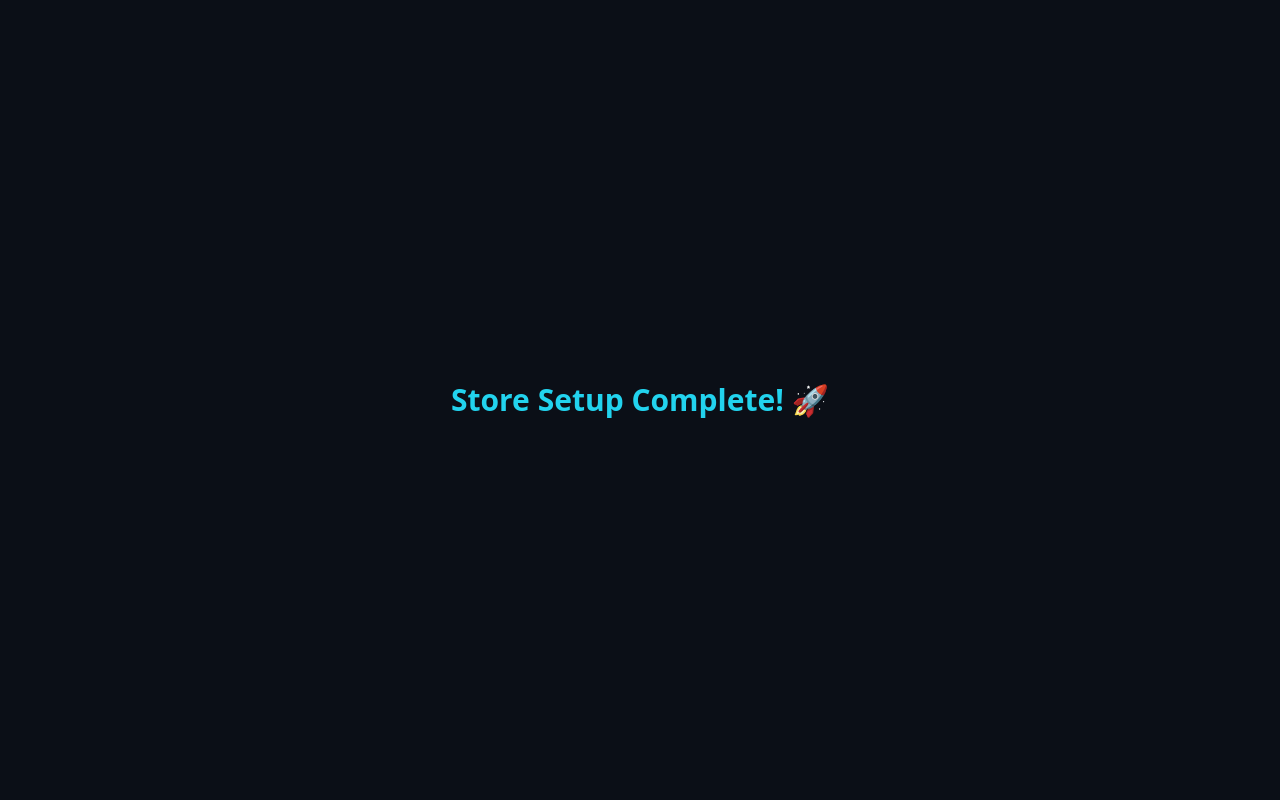
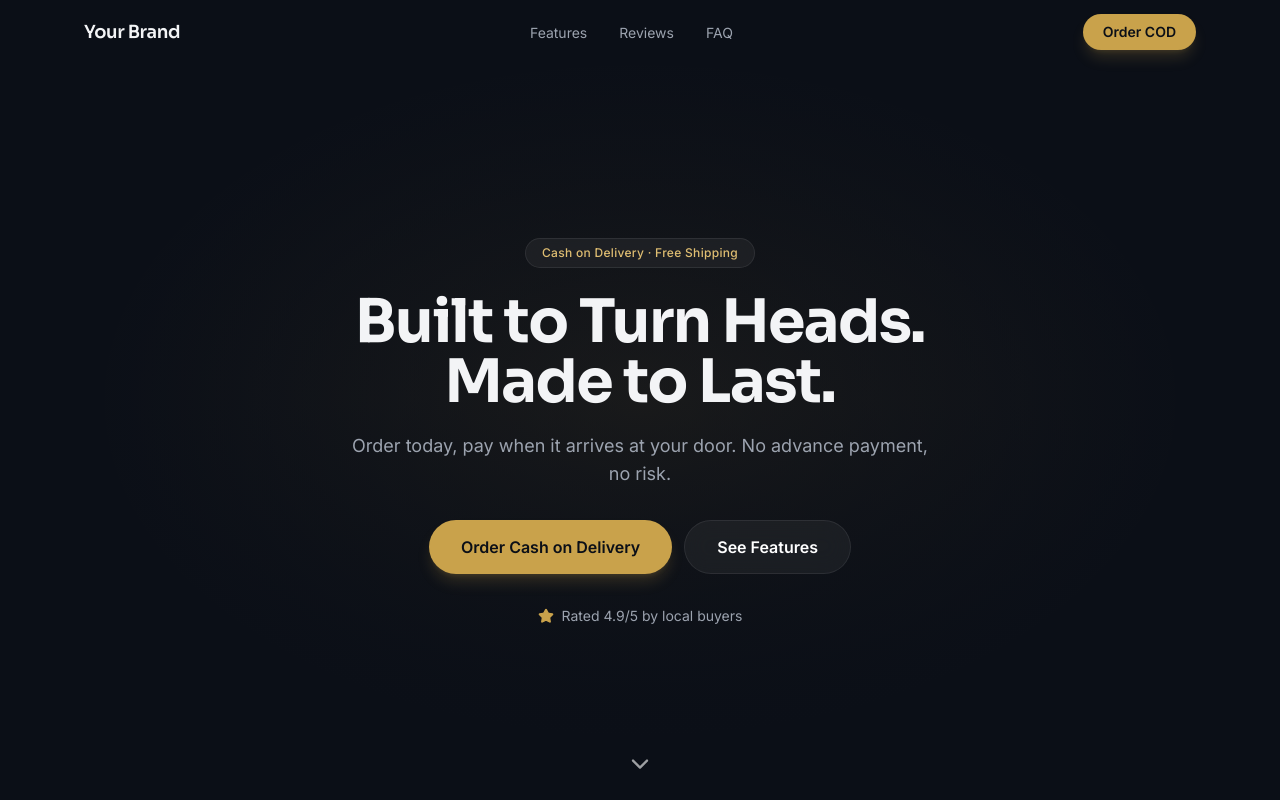
Before and after one commit to huzaifa-khan00/e-commerce-store, a React (Vite) app: page / in a window 1280 px wide. Shown: the top 800 px of the page. Built offline with nearby package versions, Linux system fonts and the light colour scheme.

Commit message:
Module 1: theme, navbar and hero section

```diff
--- a/index.html
+++ b/index.html
@@ -6,7 +6,16 @@
     <meta name="viewport" content="width=device-width, initial-scale=1.0" />
     <meta name="theme-color" content="#0B0F17" />
     <title>E-Commerce Store</title>
+
+    <!-- Fonts: Sora (headings) + Inter (body) -->
+    <link rel="preconnect" href="https://fonts.googleapis.com" />
+    <link rel="preconnect" href="https://fonts.gstatic.com" crossorigin />
+    <link
+      href="https://fonts.googleapis.com/css2?family=Inter:wght@400;500;600&family=Sora:wght@500;600;700&display=swap"
+      rel="stylesheet"
+    />
   </head>
+
   <body>
     <div id="root"></div>
     <script type="module" src="/src/main.jsx"></script>
--- a/package.json
+++ b/package.json
@@ -12,6 +12,7 @@
     "@hookform/resolvers": "^3.9.1",
     "clsx": "^2.1.1",
     "firebase": "^10.14.1",
+    "framer-motion": "^14.9.0",
     "lucide-react": "^0.460.0",
     "react": "^18.3.1",
     "react-dom": "^18.3.1",
--- a/src/App.jsx
+++ b/src/App.jsx
@@ -1,10 +1,15 @@
-// Temporary starter component, replaced later by the router.
+import { MotionConfig } from "framer-motion";
+import Navbar from "./layout/Navbar";
+import HomePage from "./pages/HomePage";
+
 export default function App() {
   return (
-    <div className="min-h-screen bg-darkBg text-white flex items-center justify-center">
-      <h1 className="text-3xl font-bold text-cyan-400">
-        Store Setup Complete! 🚀
-      </h1>
-    </div>
+    // reducedMotion="user" turns animations off for people who prefer less motion
+    <MotionConfig reducedMotion="user">
+      <Navbar />
+      <main>
+        <HomePage />
+      </main>
+    </MotionConfig>
   );
 }
--- a/src/components/home/Hero.jsx
+++ b/src/components/home/Hero.jsx
@@ -1 +1,108 @@
-// src/components/home/Hero.jsx
+import { useState } from "react";
+import { motion } from "framer-motion";
+import { ChevronDown, Star } from "lucide-react";
+import Button from "../ui/Button";
+import { HERO } from "../../utils/constants";
+
+// Staggered fade-up: each child appears slightly after the previous one.
+const container = {
+  hidden: {},
+  show: { transition: { staggerChildren: 0.15, delayChildren: 0.2 } },
+};
+const item = {
+  hidden: { opacity: 0, y: 24 },
+  show: { opacity: 1, y: 0, transition: { duration: 0.7, ease: "easeOut" } },
+};
+
+export default function Hero() {
+  // If the video file is missing or fails, we fall back to the gradient glow.
+  const [videoFailed, setVideoFailed] = useState(false);
+
+  return (
+    <section
+      id="hero"
+      className="relative flex min-h-screen items-center justify-center overflow-hidden"
+    >
+      {/* Background video */}
+      {!videoFailed && (
+        <video
+          className="absolute inset-0 h-full w-full object-cover"
+          src={HERO.videoSrc}
+          poster={HERO.posterSrc}
+          autoPlay
+          muted
+          loop
+          playsInline
+          preload="metadata"
+          onError={() => setVideoFailed(true)}
+        />
+      )}
+
+      {/* Fallback glow, visible when there is no video */}
+      <div className="absolute inset-0 bg-[radial-gradient(ellipse_at_center,rgba(201,162,75,0.15),transparent_60%)]" />
+
+      {/* Dark overlay keeps text readable and fades into the next section */}
+      <div className="absolute inset-0 bg-gradient-to-b from-darkBg/70 via-darkBg/50 to-darkBg" />
+
+      {/* Centered content */}
+      <motion.div
+        variants={container}
+        initial="hidden"
+        animate="show"
+        className="relative z-10 mx-auto flex max-w-3xl flex-col items-center px-5 pt-16 text-center"
+      >
+        <motion.span
+          variants={item}
+          className="glass-panel mb-6 rounded-full px-4 py-1.5 text-xs font-medium tracking-wide text-gold-light"
+        >
+          {HERO.eyebrow}
+        </motion.span>
+
+        <motion.h1
+          variants={item}
+          className="font-heading text-4xl font-bold leading-tight tracking-tight sm:text-5xl md:text-6xl"
+        >
+          {HERO.headline}
+        </motion.h1>
+
+        <motion.p
+          variants={item}
+          className="mt-5 max-w-xl text-base text-muted sm:text-lg"
+        >
+          {HERO.subtext}
+        </motion.p>
+
+        <motion.div
+          variants={item}
+          className="mt-8 flex flex-col gap-3 sm:flex-row"
+        >
+          <Button href="#buy-now" className="px-8 py-3.5 text-base">
+            Order Cash on Delivery
+          </Button>
+          <Button href="#features" variant="ghost" className="px-8 py-3.5 text-base">
+            See Features
+          </Button>
+        </motion.div>
+
+        <motion.div
+          variants={item}
+          className="mt-8 flex items-center gap-2 text-sm text-muted"
+        >
+          <Star size={16} className="fill-gold text-gold" />
+          {HERO.rating}
+        </motion.div>
+      </motion.div>
+
+      {/* Scroll cue */}
+      <motion.a
+        href="#buy-now"
+        aria-label="Scroll down"
+        className="absolute bottom-6 z-10 text-white/60"
+        animate={{ y: [0, 8, 0] }}
+        transition={{ repeat: Infinity, duration: 1.8, ease: "easeInOut" }}
+      >
+        <ChevronDown size={28} />
+      </motion.a>
+    </section>
+  );
+}
--- a/src/components/ui/Button.jsx
+++ b/src/components/ui/Button.jsx
@@ -1 +1,36 @@
-// src/components/ui/Button.jsx
+import cn from "../../utils/cn";
+
+const VARIANTS = {
+  primary:
+    "bg-gold text-darkBg hover:bg-gold-light shadow-lg shadow-gold/20",
+  ghost: "glass-panel text-white hover:bg-white/10",
+};
+
+// Renders an <a> when `href` is given, otherwise a <button>.
+export default function Button({
+  href,
+  variant = "primary",
+  className,
+  children,
+  ...props
+}) {
+  const classes = cn(
+    "inline-flex items-center justify-center gap-2 rounded-full px-6 py-3",
+    "text-sm font-semibold transition-all duration-300 hover:-translate-y-0.5",
+    VARIANTS[variant],
+    className
+  );
+
+  if (href) {
+    return (
+      <a href={href} className={classes} {...props}>
+        {children}
+      </a>
+    );
+  }
+  return (
+    <button className={classes} {...props}>
+      {children}
+    </button>
+  );
+}
--- a/src/index.css
+++ b/src/index.css
@@ -3,17 +3,26 @@
 @tailwind utilities;
 
 @layer base {
+  html {
+    scroll-behavior: smooth;
+    scroll-padding-top: 5rem; /* keeps anchored sections clear of the fixed navbar */
+  }
+
   body {
     background-color: #0B0F17;
     color: #F3F4F6;
-    font-family: system-ui, -apple-system, BlinkMacSystemFont, "Segoe UI",
-      Roboto, Oxygen, Ubuntu, Cantarell, sans-serif;
+    font-family: "Inter", system-ui, sans-serif;
+    -webkit-font-smoothing: antialiased;
+  }
+
+  h1, h2, h3, h4 {
+    font-family: "Sora", system-ui, sans-serif;
   }
 }
 
 /* Glassmorphism utilities, reused across cards, modals and panels */
 .glass-panel {
-  background: rgba(17, 24, 39, 0.6);
+  background: rgba(255, 255, 255, 0.05);
   backdrop-filter: blur(12px);
   -webkit-backdrop-filter: blur(12px);
   border: 1px solid rgba(255, 255, 255, 0.08);
--- a/src/layout/Navbar.jsx
+++ b/src/layout/Navbar.jsx
@@ -1 +1,99 @@
-// src/layout/Navbar.jsx
+import { useEffect, useState } from "react";
+import { AnimatePresence, motion } from "framer-motion";
+import { Menu, X } from "lucide-react";
+import Button from "../components/ui/Button";
+import cn from "../utils/cn";
+import { BRAND, NAV_LINKS } from "../utils/constants";
+
+export default function Navbar() {
+  const [scrolled, setScrolled] = useState(false);
+  const [open, setOpen] = useState(false);
+
+  // Navbar turns into frosted glass once the user scrolls.
+  useEffect(() => {
+    const onScroll = () => setScrolled(window.scrollY > 20);
+    onScroll();
+    window.addEventListener("scroll", onScroll, { passive: true });
+    return () => window.removeEventListener("scroll", onScroll);
+  }, []);
+
+  return (
+    <header
+      className={cn(
+        "fixed inset-x-0 top-0 z-50 transition-all duration-300",
+        scrolled || open
+          ? "glass-nav"
+          : "bg-transparent border-b border-transparent"
+      )}
+    >
+      <nav className="mx-auto flex h-16 max-w-6xl items-center justify-between px-5">
+        <a href="#hero" className="font-heading text-lg font-semibold tracking-tight">
+          {BRAND.name}
+        </a>
+
+        {/* Desktop links */}
+        <ul className="hidden items-center gap-8 md:flex">
+          {NAV_LINKS.map((link) => (
+            <li key={link.href}>
+              <a
+                href={link.href}
+                className="text-sm text-muted transition-colors hover:text-white"
+              >
+                {link.label}
+              </a>
+            </li>
+          ))}
+        </ul>
+
+        <div className="flex items-center gap-3">
+          <Button href="#buy-now" className="hidden px-5 py-2 md:inline-flex">
+            Order COD
+          </Button>
+
+          {/* Mobile menu toggle */}
+          <button
+            className="rounded-lg p-2 text-white md:hidden"
+            onClick={() => setOpen((v) => !v)}
+            aria-label={open ? "Close menu" : "Open menu"}
+          >
+            {open ? <X size={22} /> : <Menu size={22} />}
+          </button>
+        </div>
+      </nav>
+
+      {/* Mobile dropdown */}
+      <AnimatePresence>
+        {open && (
+          <motion.div
+            initial={{ opacity: 0, y: -8 }}
+            animate={{ opacity: 1, y: 0 }}
+            exit={{ opacity: 0, y: -8 }}
+            transition={{ duration: 0.2 }}
+            className="border-t border-white/5 px-5 pb-5 md:hidden"
+          >
+            <ul className="flex flex-col gap-1 py-3">
+              {NAV_LINKS.map((link) => (
+                <li key={link.href}>
+                  <a
+                    href={link.href}
+                    onClick={() => setOpen(false)}
+                    className="block rounded-lg px-2 py-3 text-muted hover:text-white"
+                  >
+                    {link.label}
+                  </a>
+                </li>
+              ))}
+            </ul>
+            <Button
+              href="#buy-now"
+              onClick={() => setOpen(false)}
+              className="w-full"
+            >
+              Order COD
+            </Button>
+          </motion.div>
+        )}
+      </AnimatePresence>
+    </header>
+  );
+}
--- a/src/pages/HomePage.jsx
+++ b/src/pages/HomePage.jsx
@@ -1 +1,15 @@
-// src/pages/HomePage.jsx
+import Hero from "../components/home/Hero";
+
+export default function HomePage() {
+  return (
+    <>
+      <Hero />
+
+      {/* TEMPORARY placeholder so "Order COD" has somewhere to scroll.
+          Replaced by the real variant selector in Module 2. */}
+      <section id="buy-now" className="flex min-h-screen items-center justify-center">
+        <p className="text-muted">Product section coming in Module 2</p>
+      </section>
+    </>
+  );
+}
--- /dev/null
+++ b/src/utils/cn.js
@@ -0,0 +1,7 @@
+import clsx from "clsx";
+import { twMerge } from "tailwind-merge";
+
+// Combine conditional class names and resolve Tailwind conflicts.
+export default function cn(...inputs) {
+  return twMerge(clsx(inputs));
+}
--- a/src/utils/constants.js
+++ b/src/utils/constants.js
@@ -1 +1,22 @@
-// src/utils/constants.js
+// Edit these to match the client's real brand and details.
+export const BRAND = {
+  name: "Your Brand",
+  tagline: "Premium quality, delivered to your door.",
+};
+
+export const NAV_LINKS = [
+  { label: "Features", href: "#features" },
+  { label: "Reviews", href: "#reviews" },
+  { label: "FAQ", href: "#faq" },
+];
+
+// Placeholder hero copy, replace with the client's real wording.
+export const HERO = {
+  eyebrow: "Cash on Delivery · Free Shipping",
+  headline: "Built to Turn Heads. Made to Last.",
+  subtext:
+    "Order today, pay when it arrives at your door. No advance payment, no risk.",
+  rating: "Rated 4.9/5 by local buyers", // placeholder, replace with real data
+  videoSrc: "/videos/hero.mp4",
+  posterSrc: "/images/hero-poster.jpg",
+};
--- a/tailwind.config.js
+++ b/tailwind.config.js
@@ -1,11 +1,19 @@
 /** @type {import('tailwindcss').Config} */
 export default {
-  // Tailwind scans these files to generate only the classes we use.
   content: ["./index.html", "./src/**/*.{js,jsx}"],
   theme: {
     extend: {
       colors: {
-        darkBg: "#0B0F17", // main canvas color
+        darkBg: "#0B0F17",
+        gold: {
+          DEFAULT: "#C9A24B",
+          light: "#E0BE72",
+        },
+        muted: "#9CA3AF",
+      },
+      fontFamily: {
+        heading: ["Sora", "system-ui", "sans-serif"],
+        body: ["Inter", "system-ui", "sans-serif"],
       },
     },
   },
```
Also changed, not shown: 1 other file (tests, documents, lock files or other folders).
